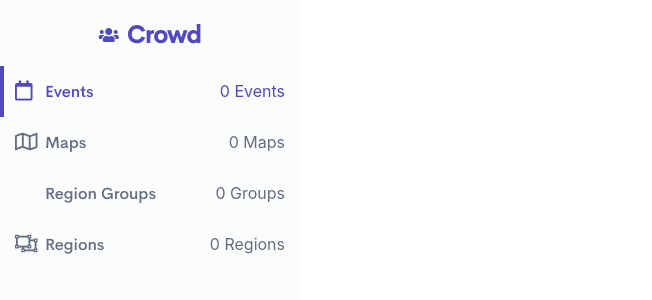
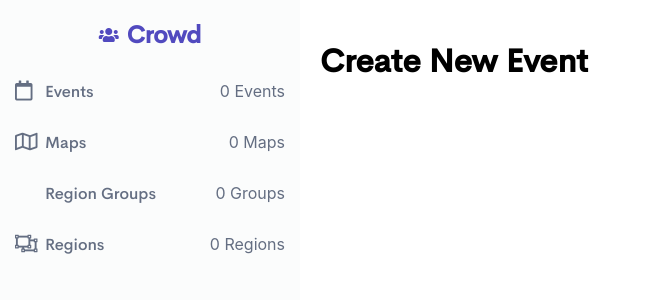
Before and after one commit to real-time-footfall-analysis/rtfa-web, a React (Create React App) app: page /events/new in a window 1280 px wide. Shown: the top 300 px of the page, without its empty margins (0-652 px from the left). Built offline with nearby package versions, Linux system fonts and the light colour scheme; a web font is replaced by a local one.

Commit message:
Implement routing for sidebar using react-router

```diff
--- a/src/App.js
+++ b/src/App.js
@@ -1,9 +1,69 @@
+/* eslint-disable react/display-name */
 import React, { Component } from "react";
+import { BrowserRouter as Router, Route } from "react-router-dom";
 import Sidebar from "./components/Sidebar/Sidebar";
+import NewEventForm from "./components/NewEventForm/NewEventForm";
+import { EventsPage } from "./components/EventsPage/EventsPage";
+import styles from "./App.module.scss";
+
+const routes = [
+  {
+    path: "/",
+    name: "Events",
+    exact: true,
+    iconName: "calendar",
+    content: EventsPage,
+    inSidebar: true
+  },
+  {
+    path: "/events/new",
+    name: "Create New Event",
+    content: NewEventForm,
+    inSidebar: false
+  },
+  {
+    path: "/maps",
+    name: "Maps",
+    iconName: "map",
+    content: () => <h1>Maps Page</h1>,
+    inSidebar: true
+  },
+  {
+    path: "/regionGroups",
+    name: "Region Groups",
+    shortName: "Groups",
+    iconName: "layer-group",
+    content: () => <h1>Region Groups</h1>,
+    inSidebar: true
+  },
+  {
+    path: "/regions",
+    name: "Regions",
+    iconName: "object-ungroup",
+    content: () => <h1>Regions</h1>,
+    inSidebar: true
+  }
+];
 
 class App extends Component {
   render() {
-    return <Sidebar />;
+    return (
+      <Router>
+        <div className={styles.content}>
+          <Sidebar links={routes.filter(route => route.inSidebar)} />
+          <div className={styles.main}>
+            {routes.map(route => (
+              <Route
+                key={route.path}
+                path={route.path}
+                exact={route.exact}
+                component={route.content}
+              />
+            ))}
+          </div>
+        </div>
+      </Router>
+    );
   }
 }
 
--- /dev/null
+++ b/src/App.module.scss
@@ -0,0 +1,8 @@
+.content {
+  display: flex;
+}
+
+.main {
+  flex-grow: 1;
+  padding: 20px;
+}
--- /dev/null
+++ b/src/components/EventsPage/EventsPage.js
@@ -0,0 +1,5 @@
+import React from "react";
+
+export const EventsPage = () => {
+  return <h1>Events Page</h1>;
+};
--- /dev/null
+++ b/src/components/NewEventForm/NewEventForm.js
@@ -0,0 +1,7 @@
+import React from "react";
+
+const NewEventForm = () => {
+  return <h1>Create New Event</h1>;
+};
+
+export default NewEventForm;
--- a/src/components/Sidebar/NavList/NavList.js
+++ b/src/components/Sidebar/NavList/NavList.js
@@ -1,30 +1,12 @@
 import React, { Component } from "react";
+import { NavLink } from "react-router-dom";
 import PropTypes from "prop-types";
 import styles from "./NavList.module.scss";
 
 class NavList extends Component {
   constructor(props) {
     super(props);
-    this.navList = [
-      {
-        itemName: "Events",
-        iconName: "calendar"
-      },
-      {
-        itemName: "Maps",
-        iconName: "map"
-      },
-      {
-        itemName: "Region Groups",
-        iconName: "layer-group",
-        shortName: "Groups"
-      },
-      {
-        itemName: "Regions",
-        iconName: "object-ungroup"
-      }
-    ];
-    this.state = { selectedItem: this.navList[0].itemName };
+    this.state = { selectedItem: this.props.links[0].name };
     this.changeSelected = this.changeSelected.bind(this);
   }
 
@@ -35,7 +17,7 @@
   }
 
   render() {
-    const navItems = this.navList.map(navItem => (
+    const navItems = this.props.links.map(navItem => (
       <li key={navItem.iconName}>
         <NavListItem
           {...navItem}
@@ -50,19 +32,19 @@
 
 const NavListItem = props => {
   return (
-    <a
-      href="#example"
-      className={
-        styles.navListItem + " " + (props.isSelected ? styles.selected : "")
-      }
-      onClick={() => props.changeSelected(props.itemName)}
+    <NavLink
+      exact={true}
+      to={props.path}
+      className={styles.navListItem}
+      activeClassName={styles.selected}
+      onClick={() => props.changeSelected(props.name)}
     >
       <i className={"far fa-" + props.iconName} />
-      <span className={styles.itemName}>{props.itemName}</span>
+      <span className={styles.name}>{props.name}</span>
       <span className={styles.itemCount}>
-        0 {props.shortName ? props.shortName : props.itemName}
+        0 {props.shortName ? props.shortName : props.name}
       </span>
-    </a>
+    </NavLink>
   );
 };
 
@@ -71,9 +53,10 @@
 };
 
 NavListItem.propTypes = {
+  path: PropTypes.string,
+  name: PropTypes.string,
+  shortName: PropTypes.string,
   iconName: PropTypes.string,
-  itemName: PropTypes.string,
-  shortName: PropTypes.string,
   isSelected: PropTypes.bool,
   changeSelected: PropTypes.func
 };
--- a/src/components/Sidebar/NavList/NavList.module.scss
+++ b/src/components/Sidebar/NavList/NavList.module.scss
@@ -26,7 +26,7 @@
     font-size: 20px;
   }
 
-  .itemName {
+  .name {
     font-weight: 500;
   }
 
--- a/src/components/Sidebar/Sidebar.js
+++ b/src/components/Sidebar/Sidebar.js
@@ -3,14 +3,14 @@
 import Logo from "../Logo/Logo";
 import NavList from "./NavList/NavList";
 
-const Sidebar = () => {
+const Sidebar = props => {
   return (
     <nav className={styles.sidebar}>
       <div className={styles.logo}>
         <Logo className={styles.logo} />
       </div>
 
-      <NavList />
+      <NavList {...props} />
     </nav>
   );
 };
```
Also changed, not shown: package.json (+3 -4 lines), 1 other file (tests, documents, lock files or other folders).
